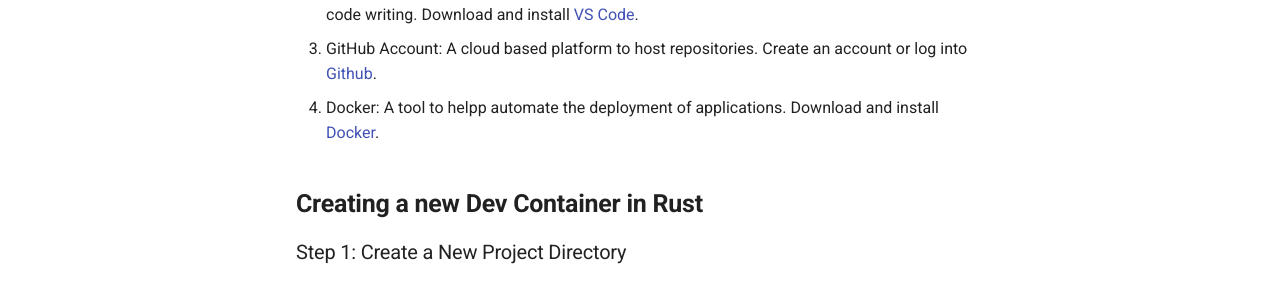
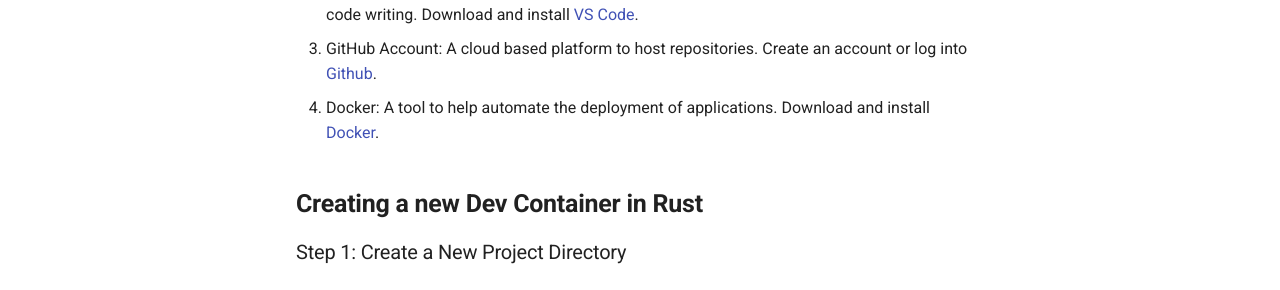
Before and after one commit to DinhDueDang/comp423-course-notes, an MkDocs documentation site: the page built from docs/tutorials/rust-setup.md, in a window 1280 px wide and 900 px high. Shown: the part 387-677 px from the top of the window. Built offline with MkDocs 1.6.1 and Material for MkDocs 9.7.7, drawn with Linux system fonts in a browser that asks for light colours; some of the changed lines change nothing that is shown.

Commit message:
fixed some spelling error

````diff
--- a/docs/tutorials/rust-setup.md
+++ b/docs/tutorials/rust-setup.md
@@ -8,7 +8,7 @@
 1. Git: Used as a tool for modern source code management. Download and install [Git](https://git-scm.com/book/en/v2/Getting-Started-Installing-Git).
 2. Visual Studio Code (VS Code): An integrated development environment that assists with code writing. Download and install [VS Code](https://code.visualstudio.com/).
 3. GitHub Account: A cloud based platform to host repositories. Create an account or log into [Github](https://github.com/).
-4. Docker: A tool to helpp automate the deployment of applications. Download and install [Docker](https://www.docker.com/products/docker-desktop/).
+4. Docker: A tool to help automate the deployment of applications. Download and install [Docker](https://www.docker.com/products/docker-desktop/).
 
 ## **Creating a new Dev Container in Rust**
 
@@ -31,16 +31,16 @@
 
 ### Step 2: Create a Dev Container for Rust
 
-1. In VS Code open the <name-of-new-project> directory. You can do this via: File > Open Folder.
+In VS Code open the <name-of-new-project> directory. You can do this via: File > Open Folder.
 
-2. Install "Dev Container" in the extension portion of VS Code
+Install "Dev Container" in the extension portion of VS Code
 
-3. Create a .devcontainer directory in the root of your project with the following file inside of this "hidden" configuration directory:
+Create a .devcontainer directory in the root of your project with the following file inside of this "hidden" configuration directory:
     ```
     .devcontainer/devcontainer.json
     ```
 
-4. In this devcontainer file we define the configuration for our development environment. Add this to devcontainer.json
+In this devcontainer file we define the configuration for our development environment. Add this to devcontainer.json
 ```title="devcontainer.json"
 {
     "name": "Rust Dev Container",
````
